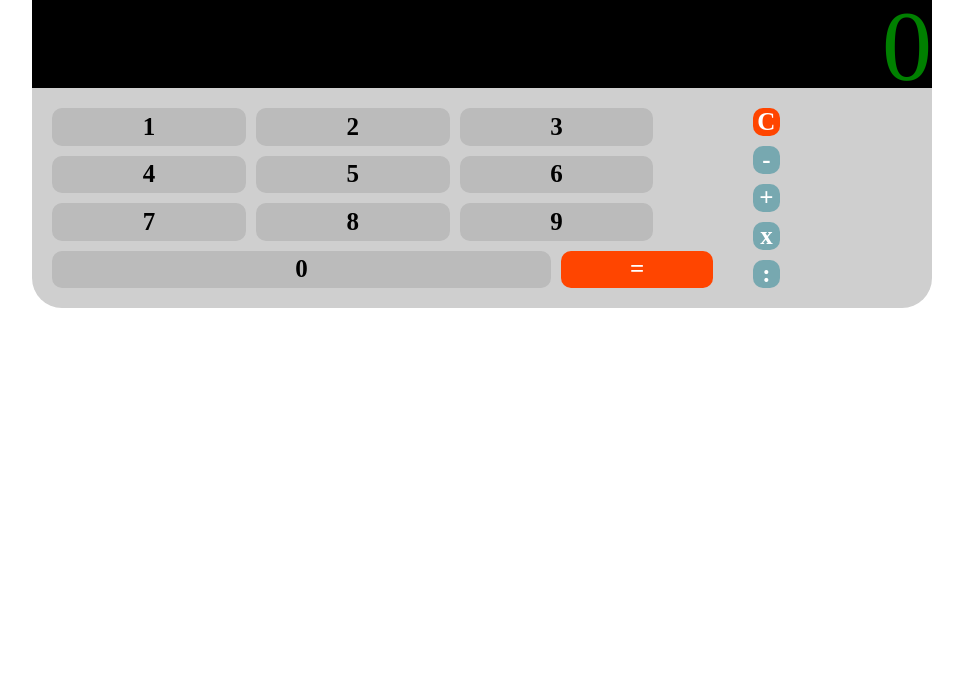
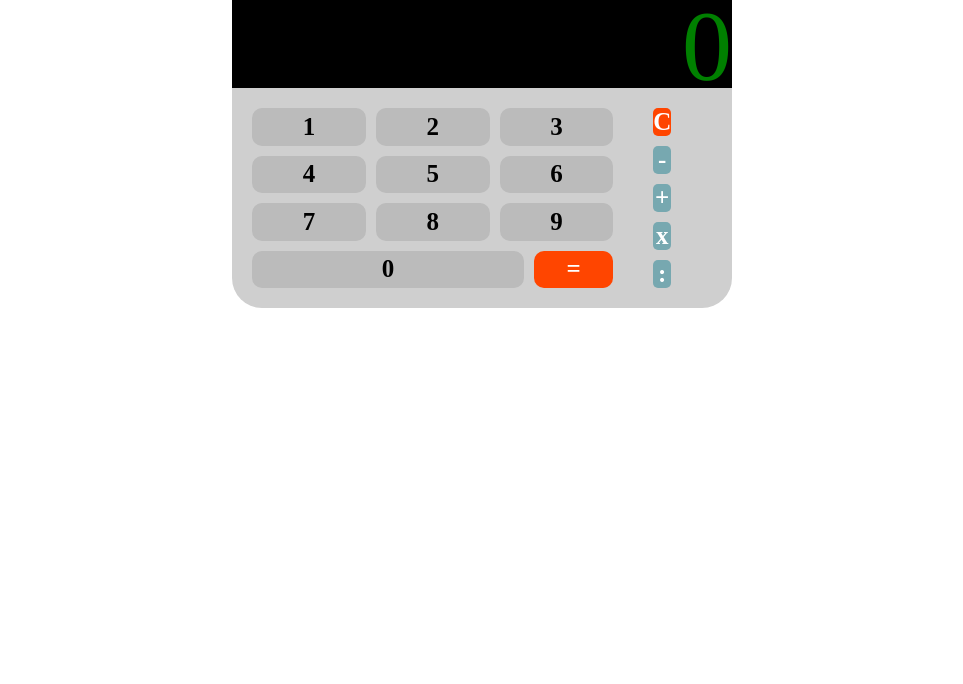
Before and after one commit to SimoneMicheleAllocca/htmlcss-simple-calculator, a plain HTML site: page index.html in a window 1280 px wide. Shown: the part 116-800 px from the top of the page, without its empty margins (158-1121 px from the left). Drawn offline with Linux system fonts and the light colour scheme; a web font is replaced by a local one.

Commit message:
fix: buttons

```diff
--- a/css/style.css
+++ b/css/style.css
@@ -17,7 +17,8 @@ header{
 }
 
 body{
-    width: 900px;
+
+    width: 500px;
     margin: auto;
 }
 
@@ -53,7 +54,7 @@ body{
 }
 
 .item{
-    width: calc(100%/3 - 30px);
+    width: calc(100%/3 - 10px);
     margin: 5px;
 }
 
@@ -63,8 +64,9 @@ body{
 }
 
 .math-item{
-    width: calc(100%/3 - 30px);
+    width: calc(100%/3 - 5px);
     margin: 5px;
+    border-radius: 5px;
 }
 
 .button-column{
```
